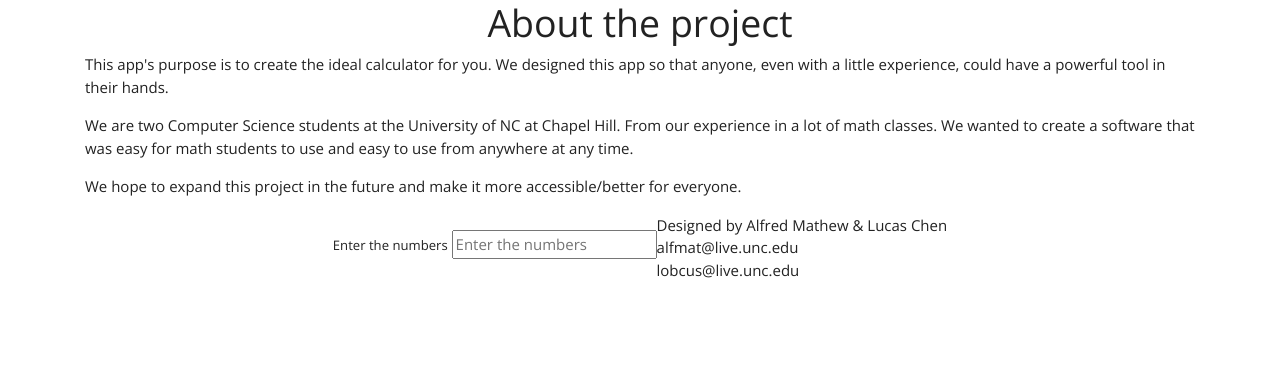
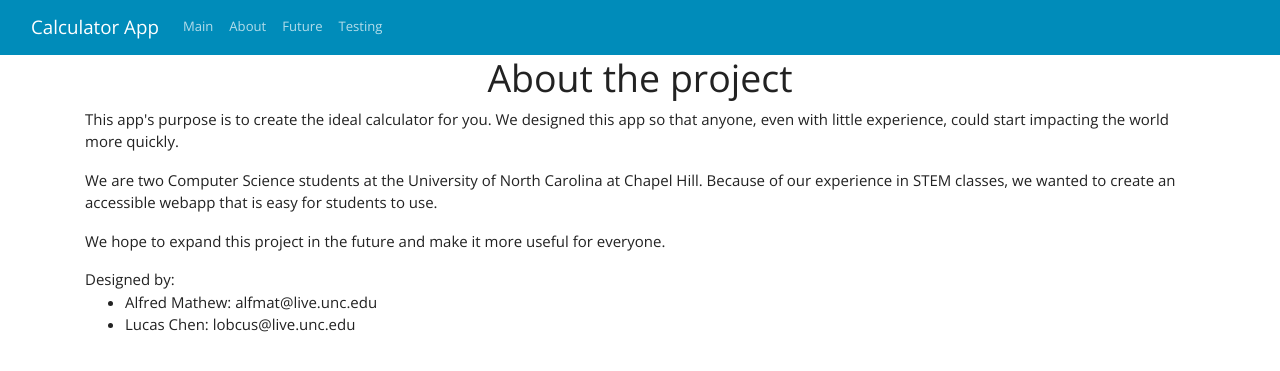
Before and after one commit to lobcus/Calculator-App, a Flask app: page /about in a window 1280 px wide. Shown: the top 371 px of the page. Run offline with Flask 2, Linux system fonts and the light colour scheme; some libraries are stand-ins or nearby versions.

Commit message:
Create navigation bar

```diff
--- a/src/main.py
+++ b/src/main.py
@@ -21,5 +21,15 @@ def future():
     return render_template('future.html', title="Future Projects")
 
 
+@app.route("/testing")
+def testing():
+    return render_template('testing.html', title="Testing")
+
+
+@app.route("/calculator")
+def calculator():
+    return render_template('calculator.html', title="Calculator")
+
+
 if __name__ == '__main__':
     app.run(debug=True)
--- a/src/templates/about.html
+++ b/src/templates/about.html
@@ -4,27 +4,19 @@
     <article class="container">
       <p>
         This app's purpose is to create the ideal calculator for you.
-        We designed this app so that anyone, even with a little experience, could
-        have a powerful tool in their hands.
+        We designed this app so that anyone, even with little experience, could
+        start impacting the world more quickly.
       </p>
 
       <p>
-        We are two Computer Science students at the University of NC at Chapel Hill.
-        From our experience in a lot of math classes. We wanted to create a software that
-        was easy for math students to use and easy to use from anywhere at any time.
+        We are two Computer Science students at the University of North Carolina at Chapel Hill.
+        Because of our experience in STEM classes, we wanted to create an accessible webapp that
+        is easy for students to use.
       </p>
+
       <p>
         We hope to expand this project in the future and make it more
-        accessible/better for everyone.
+        useful for everyone.
       </p>
     </article>
-    <form>
-      <label for="input">Enter the numbers</label>
-      <input type="number" id="input" placeholder="Enter the numbers">
-    </form>
-    <footer>
-      Designed by Alfred Mathew & Lucas Chen <br>
-      alfmat@live.unc.edu <br>
-      lobcus@live.unc.edu
-    </footer>
 {% endblock content %}
--- a/src/templates/layout.html
+++ b/src/templates/layout.html
@@ -12,6 +12,22 @@
     {% endif %}
   </head>
   <body>
+    <header class="site-header">
+      <nav class="navbar navbar-expand-lg navbar-dark bg-primary">
+        <div class="container-fluid">
+          <div class="navbar-header">
+            <a class="navbar-brand" href="/calculator">Calculator App</a>
+          </div>
+          <div class="nav navbar-nav mr-auto navbar-right">
+            <a class="nav-item nav-link navbar-right" href="/index">Main</a>
+            <a class="nav-item nav-link navbar-right" href="/about">About</a>
+            <a class="nav-item nav-link navbar-right" href="/future-projects">Future</a>
+            <a class="nav-item nav-link navbar-right" href="/testing">Testing</a>
+          </div>
+        </div>
+      </nav>
+    </header>
+
     <main role="main" class="container">
       <div class="row">
         <div class="row align-items-center justify-content-center">
@@ -19,6 +35,16 @@
         </div>
       </div>
     </main>
+
+    <article class="container">
+      <footer>
+          Designed by:
+          <ul>
+            <li>Alfred Mathew: alfmat@live.unc.edu</li>
+            <li>Lucas Chen: lobcus@live.unc.edu</li>
+          </ul>
+      </footer>
+    </article>
 
     <script src="https://code.jquery.com/jquery-3.3.1.slim.min.js"
     integrity="sha384-q8i/X+965DzO0rT7abK41JStQIAqVgRVzpbzo5smXKp4YfRvH+8abtTE1Pi6jizo"
```
Also changed, not shown: src/templates/calculator.html (added, +11 -0 lines), src/templates/future.html (+4 -10 lines), src/templates/index.html (+2 -8 lines), src/templates/testing.html (added, +15 -0 lines).
